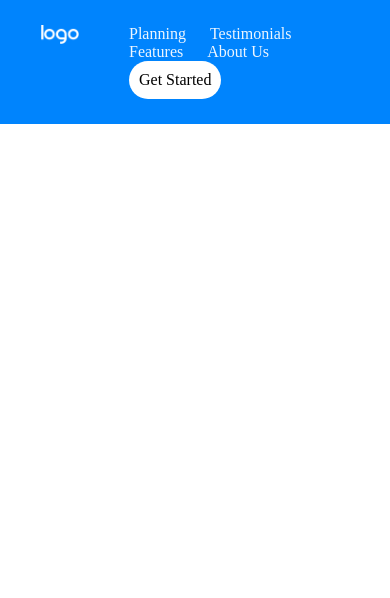
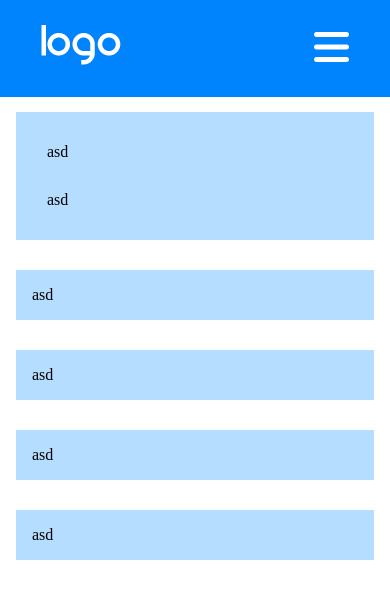
Before and after one commit to DemetrioPadre/htmlcss-responsive-layout, a plain HTML site: page index.html in a window 390 px wide. Drawn offline with Linux system fonts and the light colour scheme.

Commit message:
add-midifiche per partire dal mobile first

```diff
--- a/css/style.css
+++ b/css/style.css
@@ -38,6 +38,7 @@ ul{
 li{
     display: inline-block;
     color: #edf6ff;
+    display: none;
 
 }
 
@@ -82,6 +83,9 @@ a{
     padding: 10px;
     color: black;
 }
+.opt{
+    font-size: 40px;
+}
 
 /* FINE HEADER */
 
@@ -90,6 +94,33 @@ a{
 .row{
     margin-left: -15px;
     margin-right: -15px;
-    display: flex;
+    display: block;
     flex-wrap: wrap;
 }
+
+[class*="col"]{
+    padding: 15px;
+
+}
+/* .col-1-3{
+    width: calc(100% / 3);
+
+}
+.col-2-3{
+    width: calc(100% / 3 * 2);
+}
+.col-1-2{
+    width: 50%;
+} */
+
+.card{
+    background-color:var(--card-bg-color) ;
+    padding: 1rem;
+    display: block;
+}
+
+/* MEDIA QUERY */
+
+@media screen and (min-width:480px) {
+
+}
--- a/index.html
+++ b/index.html
@@ -26,6 +26,7 @@
                     <li><a href="#">About Us</a></li>
                     <li class="link-radius"><a href="#">Get Started</a></li>
                 </ul>
+                <div class="opt"><i class="fa-solid fa-bars"></i></div>
             </div>
         </div>
     </header>
@@ -37,11 +38,24 @@
         <section id="demo-app">
             <div class="container">
                 <div class="row">
-                    <div class="col2-3"></div>
-                    <div class="col1-3"></div>
-                    <div class="col1-3"></div>
-                    <div class="col1-3"></div>
-                    <div class="col1-3"></div>
+                    <div class="col-2-3">
+                        <div class="card">
+                            <div class="card-left col-1-2">asd</div>
+                            <div class="card-right col-1-2">asd</div>
+                        </div>
+                    </div>
+                    <div class="col-1-3">
+                        <div class="card">asd</div>
+                    </div>
+                    <div class="col-1-3">
+                        <div class="card">asd</div>
+                    </div>
+                    <div class="col-1-3">
+                        <div class="card">asd</div>
+                    </div>
+                    <div class="col-1-3">
+                        <div class="card">asd</div>
+                    </div>
 
                 </div>
             </div>
```
